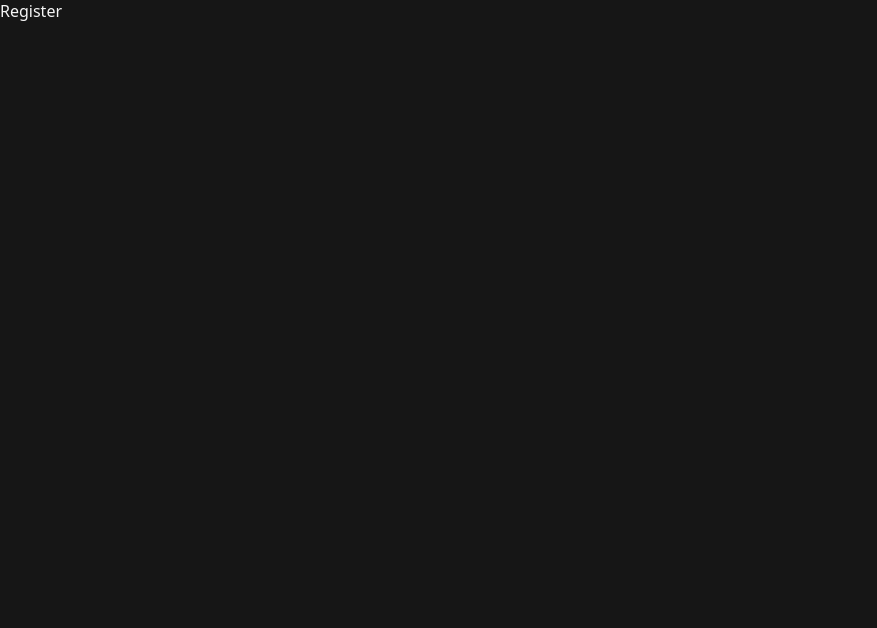
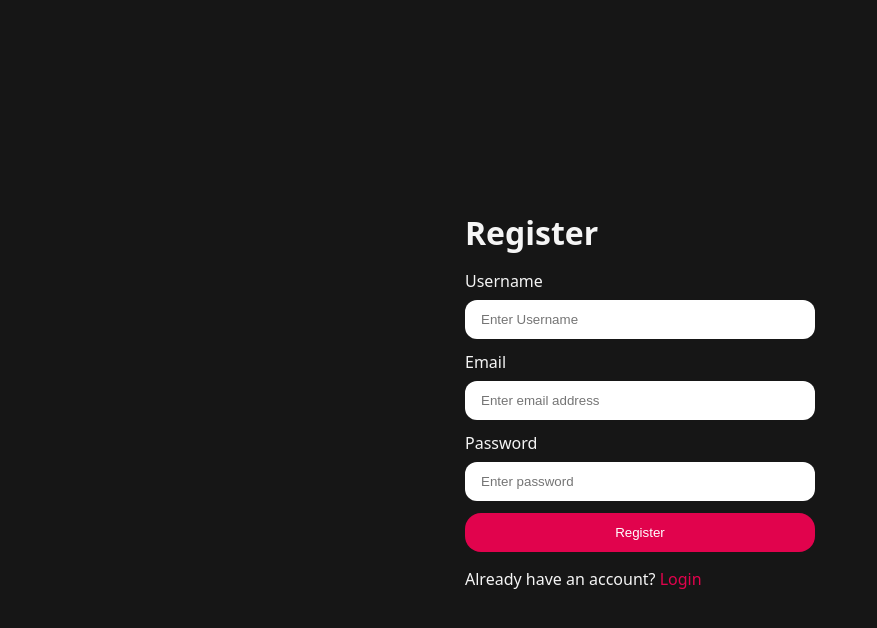
Before and after one commit to Citu388/AceAI, a React app in the folder frontend/: page /register in a window 1280 px wide. Shown: the top 628 px of the page, without its empty margins (0-877 px from the left). Built offline with nearby package versions, Linux system fonts and the light colour scheme; the HTML template or start-up script is replaced by a standard one.

Commit message:
feat: implement register page

```diff
--- a/frontend/src/features/auth/pages/Login.jsx
+++ b/frontend/src/features/auth/pages/Login.jsx
@@ -1,5 +1,6 @@
 // import React from "react";
 import "../auth.form.scss";
+import { Link } from "react-router";
 
 const Login = () => {
   const handleSubmit = (e) => {
@@ -22,7 +23,7 @@
           </div>
 
           <div className="input-group">
-            <label htmlFor="password">Email</label>
+            <label htmlFor="password">Password</label>
             <input
               type="password"
               id="password"
@@ -33,6 +34,10 @@
 
           <button className="button primary-button">Login</button>
         </form>
+
+        <p>
+          Don't have an account? <Link to={"/register"}>Register</Link>{" "}
+        </p>
       </div>
     </main>
   );
--- a/frontend/src/features/auth/pages/Register.jsx
+++ b/frontend/src/features/auth/pages/Register.jsx
@@ -1,7 +1,55 @@
 // import React from "react";
+import { Link } from "react-router";
 
 const Register = () => {
-  return <div>Register</div>;
+  const handleSubmit = (e) => {
+    e.preventDefault();
+  };
+  return (
+    <main>
+      <div className="form-container">
+        <h1>Register</h1>
+
+        <form onSubmit={handleSubmit}>
+          <div className="input-group">
+            <label htmlFor="username">Username</label>
+            <input
+              type="text"
+              id="username"
+              placeholder="Enter Username"
+              name="username"
+            ></input>
+          </div>
+
+          <div className="input-group">
+            <label htmlFor="email">Email</label>
+            <input
+              type="email"
+              id="email"
+              placeholder="Enter email address"
+              name="email"
+            ></input>
+          </div>
+
+          <div className="input-group">
+            <label htmlFor="password">Password</label>
+            <input
+              type="password"
+              id="password"
+              placeholder="Enter password"
+              name="password"
+            ></input>
+          </div>
+
+          <button className="button primary-button">Register</button>
+        </form>
+
+        <p>
+          Already have an account? <Link to={"/login"}>Login</Link>{" "}
+        </p>
+      </div>
+    </main>
+  );
 };
 
 export default Register;
```
